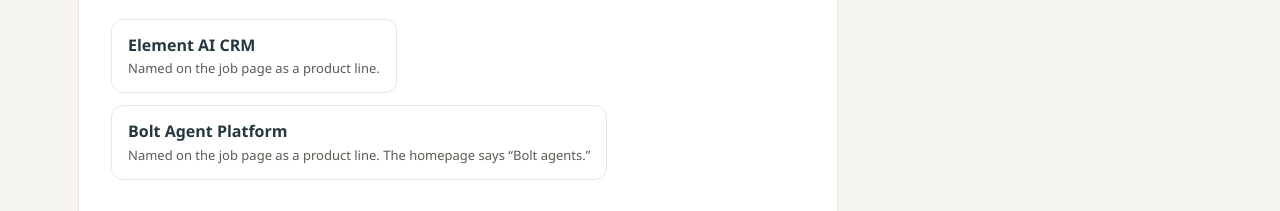
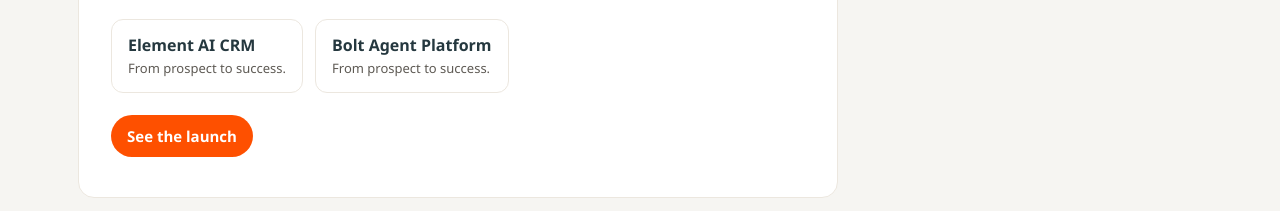
Before and after one commit to harshitsoni01/cq-packets, a plain HTML site: page ken/index.html in a window 1280 px wide. Shown: the part 485-696 px from the top of the page. Drawn offline with Linux system fonts and the light colour scheme.

Commit message:
Give the Element451 launch page the same button as the ads.

```diff
--- a/ken/index.html
+++ b/ken/index.html
@@ -18,12 +18,12 @@
       <h2>Your Students <em>Need More.</em><br>Your Team <em>Can't Do It Alone.</em></h2>
       <p class="sub">Element451 is the AI platform for higher education. Element AI CRM and Bolt agents take action across the entire student journey, from prospect to success.</p>
       <div class="products">
-        <div><strong>Element AI CRM</strong><span>Named on the job page as a product line.</span></div>
-        <div><strong>Bolt Agent Platform</strong><span>Named on the job page as a product line. The homepage says “Bolt agents.”</span></div>
+        <div><strong>Element AI CRM</strong><span>From prospect to success.</span></div>
+        <div><strong>Bolt Agent Platform</strong><span>From prospect to success.</span></div>
       </div>
       <span class="btn">See the launch</span>
     </article>
-    <p class="slot" style="max-width:760px">The heading is the homepage heading, seen 2026-11-19, including the italic split. The sentence under it is the homepage description. “See the launch” is an assumption. The job page asks for landing pages for product launches. It does not name this page.</p>
+    <p class="slot" style="max-width:760px">The heading is the homepage heading, seen 2026-11-19, including the italic split. The sentence under it is the homepage description. “From prospect to success” is the journey phrase on the job page, repeated under both product names. “See the launch” is an assumption. The job page asks for landing pages for product launches. It does not name this page.</p>
 
     <h1>Paid ads from the same template. The line changes.</h1>
     <div class="row">
--- a/room.css
+++ b/room.css
@@ -82,7 +82,7 @@ h1 {
 .e451 { background: #fff; color: #25383f; border: 1px solid #ece7df; }
 .e451 h2 { font-weight: 300; font-size: 36px; }
 .e451 h2 em { font-style: italic; color: #fe5000; font-weight: 300; }
-.e451 .btn { background: #fe5000; color: #fff; }
+.e451 .btn, .page .btn { background: #fe5000; color: #fff; }
 .logo { height: 22px; width: auto; display: block; }
 .logo.wide { width: 210px; height: auto; }
 .mail {
```
